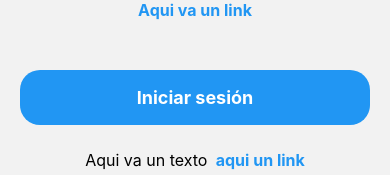
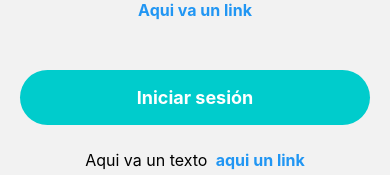
Before and after one commit to lrlichardi/ReactNativeGlobalLerning, a React Native app: screen /Login in a window 390 px wide. Shown: the part 653-828 px from the top of the page. Built offline with nearby package versions, Linux system fonts and the light colour scheme.

Commit message:
cambie color de boton

```diff
--- a/src/components/Button.js
+++ b/src/components/Button.js
@@ -32,8 +32,8 @@ const styles = StyleSheet.create({
   container: {
     //alignItems: 'center',
     marginHorizontal: 0,
-    backgroundColor: '#2196F3',
-    borderRadius: 20,
+    backgroundColor: '#00cccc',//#2196F3
+    borderRadius: 30,
   },
   button: {
     width: 350,
```
